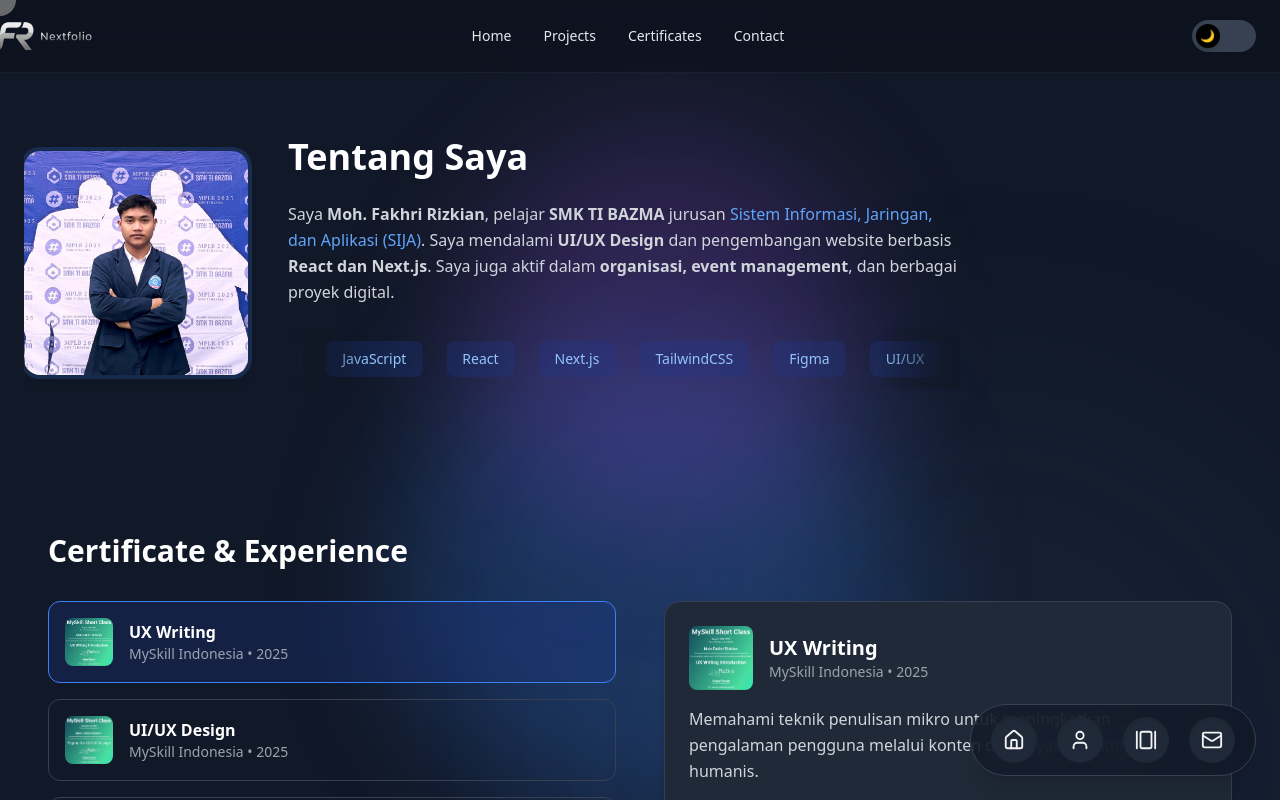
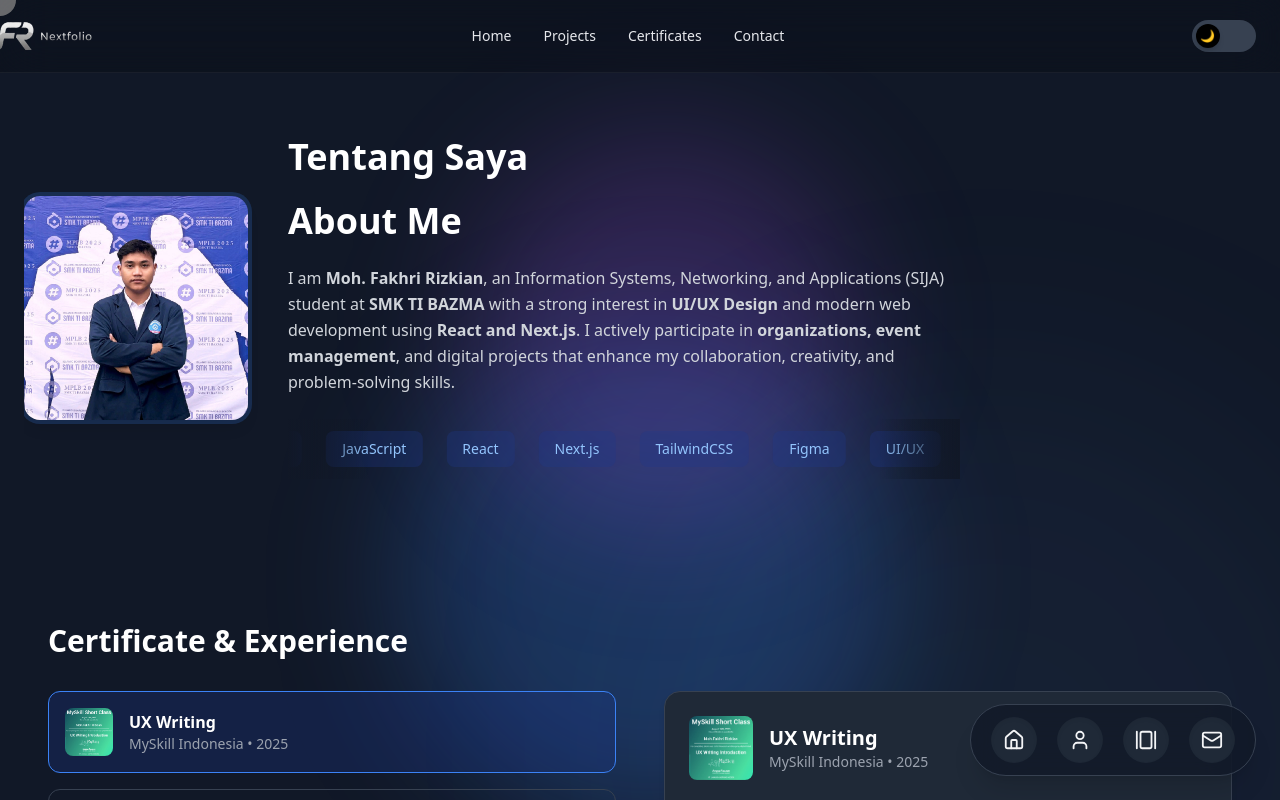
Before and after one commit to FakhriBright/FR-Nextfolio, a Next.js app: page /about in a window 1280 px wide. Shown: the top 800 px of the page. Built offline with nearby package versions, Linux system fonts and the light colour scheme.

Commit message:
feat(home): add download CV button and update CTA actions

```diff
--- a/app/page.js
+++ b/app/page.js
@@ -31,29 +31,26 @@ export default function HomePage() {
             </h1>
 
            <p className="text-gray-600 dark:text-gray-300 max-w-2xl text-lg">
-              Seorang pelajar <span className="font-medium">SMK TI BAZMA</span>{" "}
-              jurusan
-              <span className="text-blue-600 dark:text-blue-400 font-semibold">
-                {" "}
-                Sistem Informasi, Jaringan, dan Aplikasi{" "}
-              </span>
-              yang fokus pada{" "}
-              <span className="font-semibold">UI/UX Design</span> dan
-              pengembangan website modern berbasis{" "}
-              <span className="font-semibold">React & Next.js</span>.
+  An Information Systems, Networking, and Applications student at
+  <span className="font-medium"> SMK TI BAZMA</span>, passionate about
+  <span className="font-semibold"> UI/UX Design</span> and modern web development,
+  specializing in building responsive and interactive interfaces using
+  <span className="font-semibold"> React & Next.js</span>, and developing
+  scalable web applications with
+  <span className="font-semibold"> Laravel</span>.
 </p>
 
             {/* CTA BUTTONS */}
             <div className="flex gap-4 pt-4">
-              <Link href="/about">
+            <a href="/cv/fakhri-cv.pdf" download>
   <motion.button
     whileHover={{ scale: 1.08 }}
     whileTap={{ scale: 0.95 }}
     className="px-6 py-3 rounded-full bg-transparent border border-blue-500/70 text-blue-500 hover:bg-blue-500 hover:text-white transition font-medium"
   >
-                  Documentation →
+    Download CV
   </motion.button>
-              </Link>
+</a>
 
               <Link href="/about">
                 <motion.button
--- a/components/about/HeroSection.jsx
+++ b/components/about/HeroSection.jsx
@@ -27,14 +27,18 @@ export default function HeroSection() {
         <h1 className="text-3xl md:text-4xl font-bold text-gray-900 dark:text-white mb-2">
           Tentang Saya
         </h1>
-        <p className="text-gray-700 dark:text-gray-300 leading-relaxed">
-          Saya <span className="font-semibold">Moh. Fakhri Rizkian</span>, pelajar
-          <span className="font-semibold"> SMK TI BAZMA</span> jurusan
-          <span className="text-blue-600 dark:text-blue-400 font-medium"> Sistem Informasi, Jaringan, dan Aplikasi (SIJA)</span>.
-          Saya mendalami <span className="font-semibold">UI/UX Design</span> dan
-          pengembangan website berbasis <span className="font-semibold">React dan Next.js</span>.
-          Saya juga aktif dalam <span className="font-semibold">organisasi, event management</span>, dan berbagai proyek digital.
-        </p>
+        <h1 className="text-3xl md:text-4xl font-bold text-gray-900 dark:text-white mb-2">
+  About Me
+</h1>
+<p className="text-gray-700 dark:text-gray-300 leading-relaxed">
+  I am <span className="font-semibold">Moh. Fakhri Rizkian</span>, an Information
+  Systems, Networking, and Applications (SIJA) student at
+  <span className="font-semibold"> SMK TI BAZMA</span> with a strong interest in
+  <span className="font-semibold"> UI/UX Design</span> and modern web development
+  using <span className="font-semibold">React and Next.js</span>. I actively
+  participate in <span className="font-semibold">organizations, event management</span>,
+  and digital projects that enhance my collaboration, creativity, and problem-solving skills.
+</p>
 
         {/*  Animasi Skills */}
         <div className="relative w-full overflow-hidden py-3 mt-6">
```
Also changed, not shown: 2 other files (tests, documents, lock files or other folders). Lines whose indentation alone changed are shown as unchanged.
